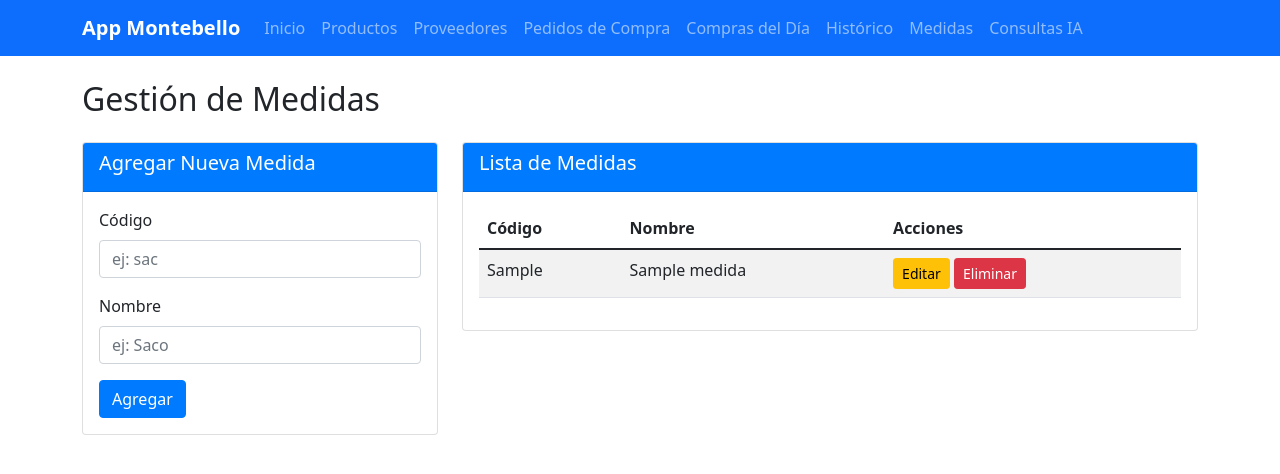
After one commit to ecanar/AppMontebello, a Flask app: page /medidas in a window 1280 px wide. The commit adds this page. Shown: the top 474 px of the page. Run offline with Flask 3, Linux system fonts and the light colour scheme; tables that the repository leaves empty hold one stand-in row (values such as "Sample post"); some libraries are stand-ins or nearby versions.

Commit message:
CRUD Medidas: modelo, rutas, templates y dropdowns dinamicos

```diff
--- a/app.py
+++ b/app.py
@@ -107,6 +107,13 @@ class PedidoCompra(db.Model):
     # Relaciones
     producto_pedido = db.relationship('Producto', backref=db.backref('pedidos_compra', lazy=True))
 
+# Tabla de Medidas
+class Medida(db.Model):
+    __tablename__ = 'medidas'
+    id_Medida = db.Column(db.Integer, primary_key=True)
+    Cod_Medida = db.Column(db.String(10), nullable=False, unique=True)
+    Nom_Medida = db.Column(db.String(50), nullable=False)
+
 # Rutas principales
 @app.route('/')
 def index():
@@ -117,7 +124,8 @@ def index():
 def productos():
     productos = Producto.query.all()
     proveedores = Proveedor.query.all()
-    return render_template('productos.html', productos=productos, proveedores=proveedores)
+    medidas = Medida.query.order_by(Medida.Nom_Medida).all()
+    return render_template('productos.html', productos=productos, proveedores=proveedores, medidas=medidas)
 
 @app.route('/productos/add', methods=['POST'])
 def add_producto():
@@ -145,6 +153,7 @@ def add_producto():
 def edit_producto(id):
     producto = Producto.query.get_or_404(id)
     proveedores = Proveedor.query.all()
+    medidas = Medida.query.order_by(Medida.Nom_Medida).all()
 
     if request.method == 'POST':
         nombre = request.form.get('nombre')
@@ -153,7 +162,7 @@ def edit_producto(id):
 
         if not nombre or not medida or not id_prov:
             flash('Por favor complete todos los campos obligatorios.')
-            return render_template('edit_producto.html', producto=producto, proveedores=proveedores)
+            return render_template('edit_producto.html', producto=producto, proveedores=proveedores, medidas=medidas)
 
         try:
             producto.Nom_Prod = nombre
@@ -166,7 +175,7 @@ def edit_producto(id):
             db.session.rollback()
             flash(f'Error al actualizar producto: {str(e)}')
 
-    return render_template('edit_producto.html', producto=producto, proveedores=proveedores)
+    return render_template('edit_producto.html', producto=producto, proveedores=proveedores, medidas=medidas)
 
 @app.route('/productos/delete/<int:id>')
 def delete_producto(id):
@@ -329,6 +338,60 @@ def delete_compra(id):
         db.session.rollback()
         flash(f'Error al eliminar: {str(e)}')
     return redirect(url_for('compras'))
+
+# CRUD Medidas
+@app.route('/medidas')
+def medidas():
+    medidas = Medida.query.order_by(Medida.Nom_Medida).all()
+    return render_template('medidas.html', medidas=medidas)
+
+@app.route('/medidas/add', methods=['POST'])
+def add_medida():
+    cod = request.form.get('cod_medida', '').strip().lower()
+    nom = request.form.get('nom_medida', '').strip()
+    if not cod or not nom:
+        flash('Complete todos los campos.')
+        return redirect(url_for('medidas'))
+    try:
+        db.session.add(Medida(Cod_Medida=cod, Nom_Medida=nom))
+        db.session.commit()
+        flash('Medida agregada exitosamente!')
+    except Exception as e:
+        db.session.rollback()
+        flash(f'Error: {str(e)}')
+    return redirect(url_for('medidas'))
+
+@app.route('/medidas/edit/<int:id>', methods=['GET', 'POST'])
+def edit_medida(id):
+    medida = Medida.query.get_or_404(id)
+    if request.method == 'POST':
+        cod = request.form.get('cod_medida', '').strip().lower()
+        nom = request.form.get('nom_medida', '').strip()
+        if not cod or not nom:
+            flash('Complete todos los campos.')
+            return render_template('edit_medida.html', medida=medida)
+        try:
+            medida.Cod_Medida = cod
+            medida.Nom_Medida = nom
+            db.session.commit()
+            flash('Medida actualizada!')
+            return redirect(url_for('medidas'))
+        except Exception as e:
+            db.session.rollback()
+            flash(f'Error: {str(e)}')
+    return render_template('edit_medida.html', medida=medida)
+
+@app.route('/medidas/delete/<int:id>')
+def delete_medida(id):
+    medida = Medida.query.get_or_404(id)
+    try:
+        db.session.delete(medida)
+        db.session.commit()
+        flash('Medida eliminada!')
+    except Exception as e:
+        db.session.rollback()
+        flash(f'Error al eliminar: {str(e)}')
+    return redirect(url_for('medidas'))
 
 # Histórico de Compras
 @app.route('/historico')
--- a/templates/base.html
+++ b/templates/base.html
@@ -65,6 +65,9 @@
                         <a class="nav-link" href="{{ url_for('historico') }}">Histórico</a>
                     </li>
                     <li class="nav-item">
+                        <a class="nav-link" href="{{ url_for('medidas') }}">Medidas</a>
+                    </li>
+                    <li class="nav-item">
                         <a class="nav-link" href="{{ url_for('consultas_ia') }}">Consultas IA</a>
                     </li>
                 </ul>
--- /dev/null
+++ b/templates/medidas.html
@@ -0,0 +1,63 @@
+{% extends "base.html" %}
+
+{% block title %}Medidas - App Montebello{% endblock %}
+
+{% block content %}
+<div class="row">
+    <div class="col-md-12">
+        <h2>Gestión de Medidas</h2>
+    </div>
+</div>
+
+<div class="row mt-3">
+    <div class="col-md-4">
+        <div class="card">
+            <div class="card-header"><h5>Agregar Nueva Medida</h5></div>
+            <div class="card-body">
+                <form action="{{ url_for('add_medida') }}" method="POST">
+                    <div class="mb-3">
+                        <label class="form-label">Código</label>
+                        <input type="text" class="form-control" name="cod_medida" placeholder="ej: sac" required>
+                    </div>
+                    <div class="mb-3">
+                        <label class="form-label">Nombre</label>
+                        <input type="text" class="form-control" name="nom_medida" placeholder="ej: Saco" required>
+                    </div>
+                    <button type="submit" class="btn btn-primary">Agregar</button>
+                </form>
+            </div>
+        </div>
+    </div>
+    <div class="col-md-8">
+        <div class="card">
+            <div class="card-header"><h5>Lista de Medidas</h5></div>
+            <div class="card-body">
+                <table class="table table-striped" style="white-space: nowrap;">
+                    <thead>
+                        <tr>
+                            <th>Código</th>
+                            <th>Nombre</th>
+                            <th>Acciones</th>
+                        </tr>
+                    </thead>
+                    <tbody>
+                        {% for m in medidas %}
+                        <tr>
+                            <td>{{ m.Cod_Medida }}</td>
+                            <td>{{ m.Nom_Medida }}</td>
+                            <td>
+                                <a href="{{ url_for('edit_medida', id=m.id_Medida) }}" class="btn btn-sm btn-warning">Editar</a>
+                                <a href="{{ url_for('delete_medida', id=m.id_Medida) }}" class="btn btn-sm btn-danger" onclick="return confirm('¿Eliminar esta medida?')">Eliminar</a>
+                            </td>
+                        </tr>
+                        {% endfor %}
+                    </tbody>
+                </table>
+                {% if not medidas %}
+                <p class="text-center text-muted">No hay medidas registradas.</p>
+                {% endif %}
+            </div>
+        </div>
+    </div>
+</div>
+{% endblock %}
```
Also changed, not shown: templates/edit_medida.html (added, +33 -0 lines), templates/edit_producto.html (+3 -7 lines), templates/productos.html (+3 -7 lines).
